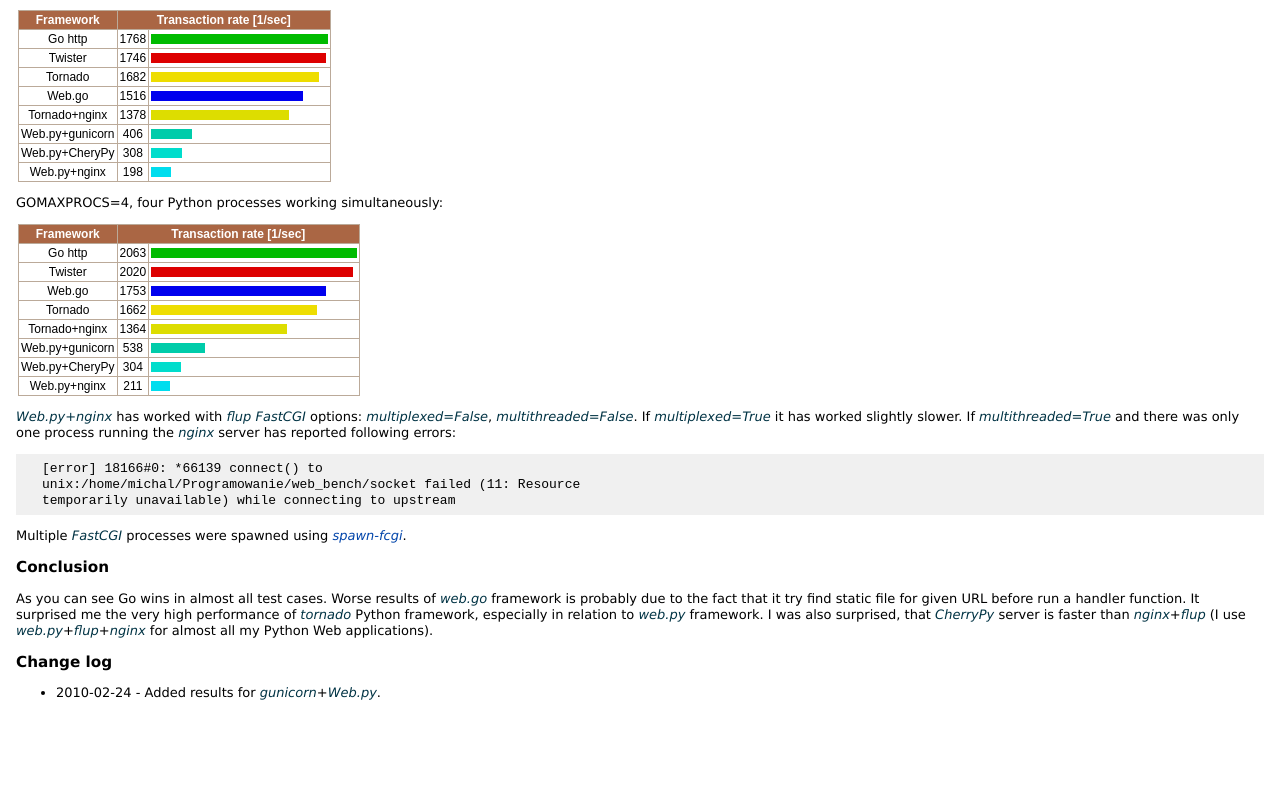
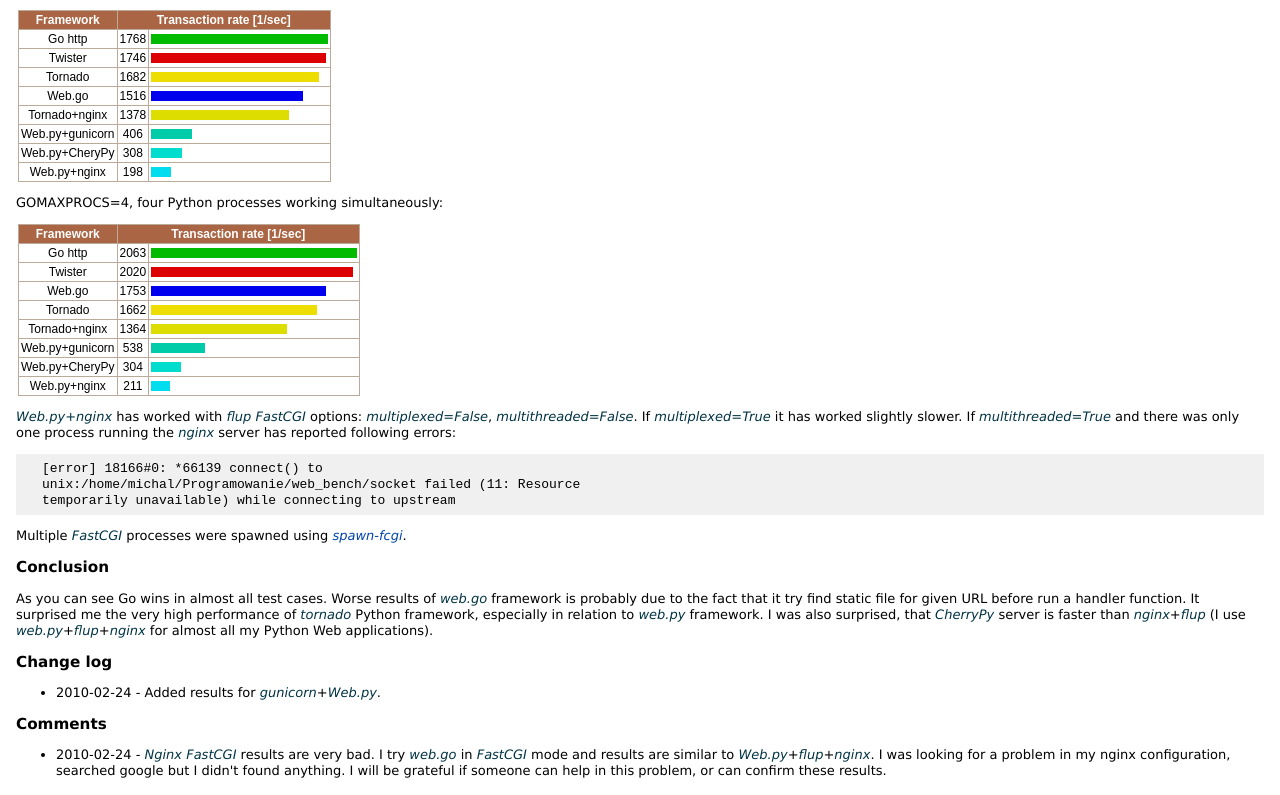
Before and after one commit to ziutek/web_bench, a plain HTML site: page index.html in a window 1280 px wide. Shown: the part 1134-1929 px from the top of the page. Before the commit the page ends 1851 px from the top, so only its background shows below. Drawn offline with Linux system fonts and the light colour scheme.

Commit message:
Comments section added

```diff
--- a/index.html
+++ b/index.html
@@ -327,5 +327,16 @@ applications).</p>
     <li>2010-02-24 - Added results for <em>gunicorn</em>+<em>Web.py</em>.</li>
 </ul>
 
+<h3>Comments</h3>
+
+<ul>
+    <li>2010-02-24 - <em>Nginx</em> <em>FastCGI</em> results are very bad. I
+    try <em>web.go</em> in <em>FastCGI</em> mode and results are similar to
+    <em>Web.py</em>+<em>flup</em>+<em>nginx</em>. I was looking for a problem
+    in my nginx configuration, searched google but I didn't found anything.
+    I will be grateful if someone can help in this problem, or can confirm
+    these results.</li>
+</ul>
+
 </body>
 </html>
```
